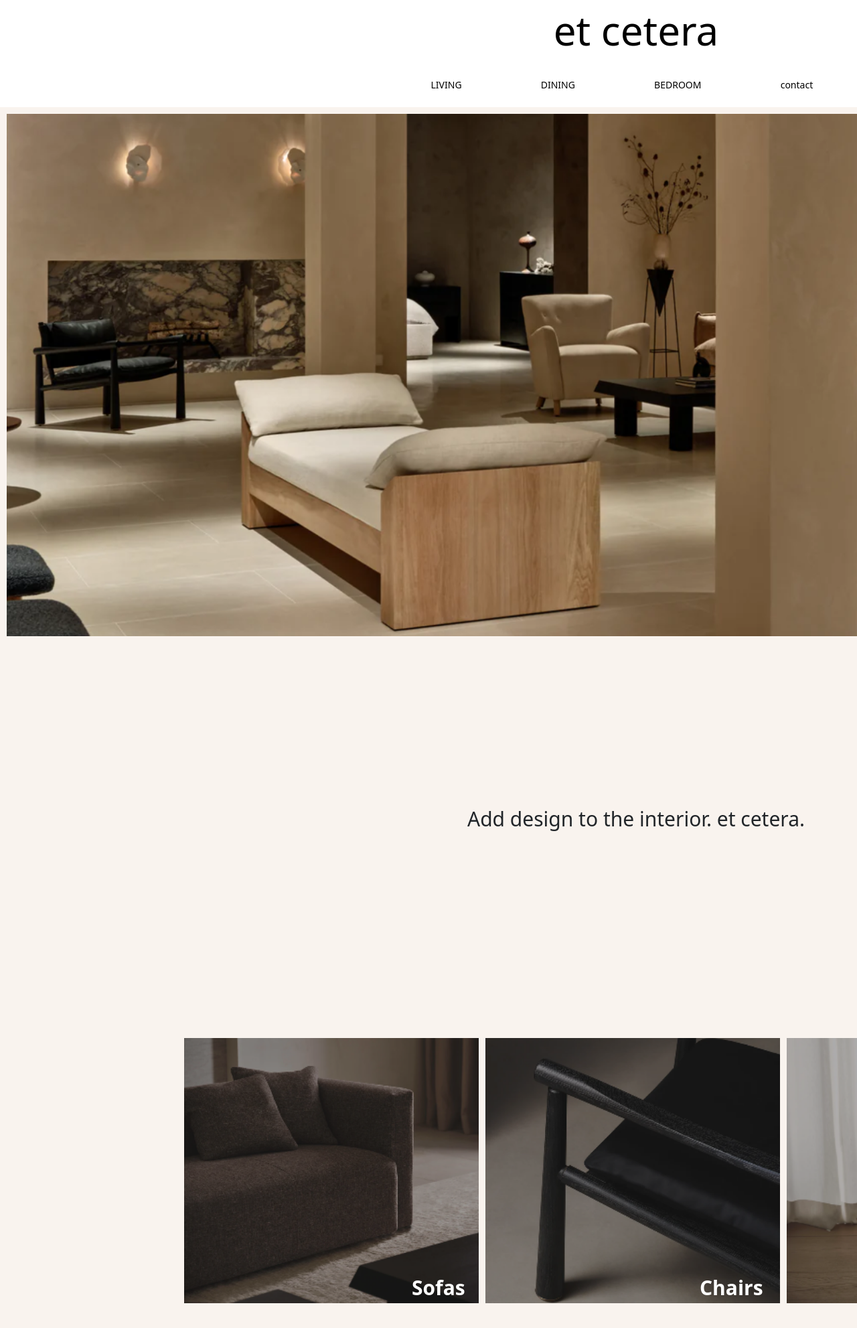
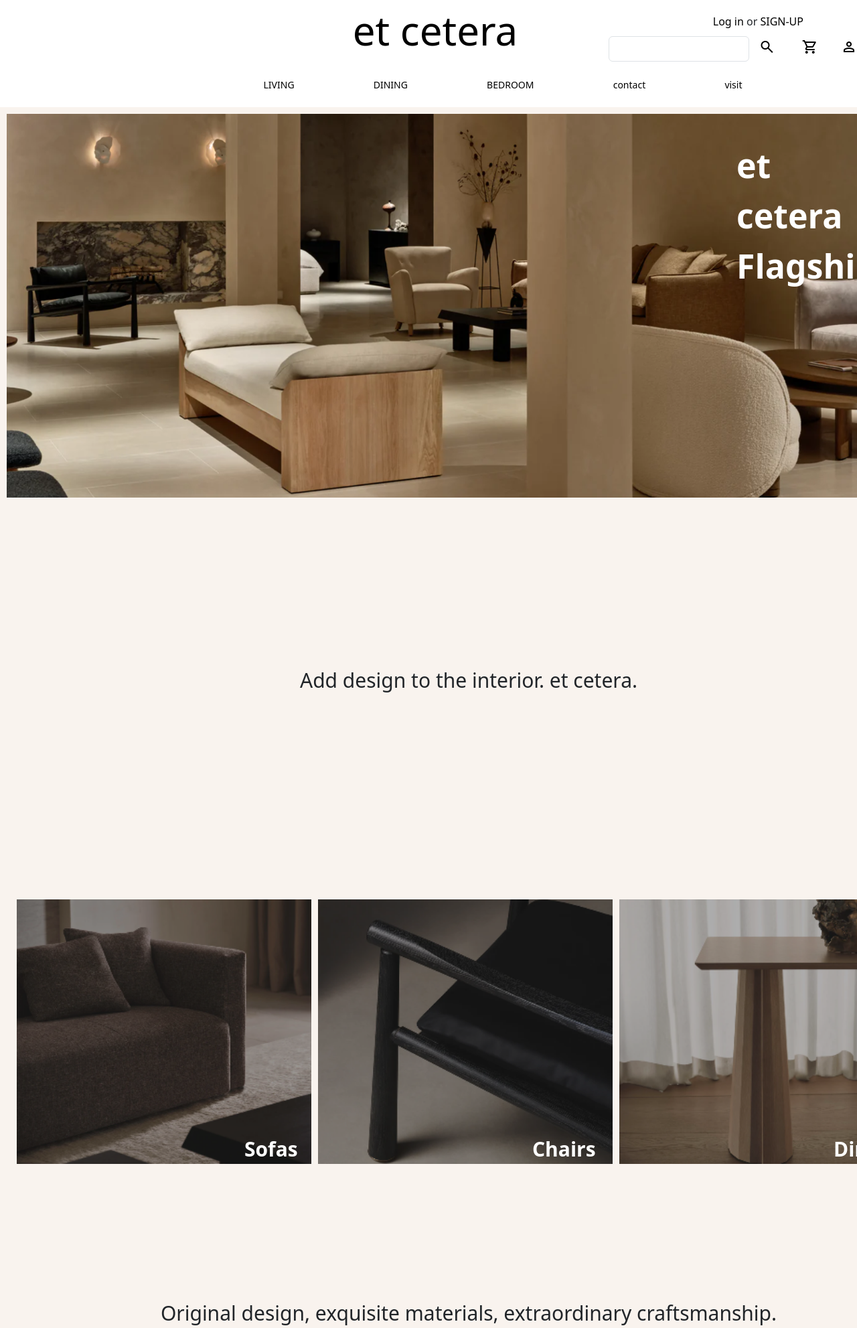
Before and after one commit to muhotalgo/project2024, a FastAPI app: page / in a window 1280 px wide; the page is wider, and only the part inside the window is pictured. Shown: the top 1983 px of that part at 67% size. Run offline with FastAPI, Linux system fonts and the light colour scheme; some web fonts are replaced.

Commit message:
header, footer, index - 수정

```diff
--- a/views/static/css/mainPage.css
+++ b/views/static/css/mainPage.css
@@ -1,3 +1,14 @@
+/*main 기본 높이 설정*/
+.all {
+    min-width: 1300px;
+    width: 100%;
+}
+
+main {
+    margin: auto;
+
+}
+
 /* a 링크 관련 */
 a:link { text-decoration: none; color: black }
 a:visited { color: black }
@@ -48,41 +59,39 @@ header, main {
 /* =========== HEADER ========== */
 /* header */
 header {
-    min-width: 1900px;
     width: 100%;
+    text-align: center;
+    background-color: white;
     position: fixed;
     z-index: 1;
-    display: block;
+
     /* 화면축소했을 때 한계까지 헤더 다 보이게하는 크기 */
     /* min-width: 1100px; */
 }
 header .inner {
-    background-color: white;
-    min-width: 1900px;
-    width: 100%;
     position: relative;
 }
 
 header .inner, .headerback{
     height: 160px;
 }
-
 header .top {
+    text-align: center;
     position: absolute;
-    min-width: 1900px;
     width: 100%;
 }
 
 header .logo_contain {
-    min-width: 100%;
-    max-width: 100%;
+    min-width: 1300px;
     height: 0 ;
     text-align: center;
 }
 header .logo {
+    min-width: 1300px;
     font-size: 60px;
 }
 header .inner_submenu_right {
+    min-width: 1300px;
     list-style: none;
     text-align: right;
     padding-right: 100px;
@@ -92,7 +101,7 @@ header .inner_submenu_right {
 
 header .center {
     text-align: center;
-    width: 100%;
+    min-width: 1400px;
 }
 header .center ul li {
     list-style: none;
@@ -101,7 +110,7 @@ header .center ul li {
     font-size: 14px;
 }
 header .right {
-    width: 100%;
+    min-width: 1300px;
     height: 70px;
     text-align: right;
     margin:0 20px 0 0 ;
@@ -138,6 +147,7 @@ header .search_bar {
 /* =========== FOOTER ========== */
 /* ======= FOOTER Top ====== */
 .footer_top {
+    min-width: 1300px;
     position: relative;
     width: 100%;
     height: 50px;
@@ -187,6 +197,7 @@ header .search_bar {
 
 /* ======= FOOTER Bottom======= */
 footer {
+    width: 100%;
     position: relative;
     vertical-align: top;
     padding: 2vh;
--- a/views/templates/base.html
+++ b/views/templates/base.html
@@ -22,10 +22,11 @@
     {% block style %} {% endblock %}
 </head>
 <body>
-
+<div class="all">
 {% include 'include/header.html' %}
 {% block main %} {% endblock %}
 {% include 'include/footer.html' %}
+</div>
 {% block script %} {% endblock %}
 </body>
 </html>
--- a/views/templates/index.html
+++ b/views/templates/index.html
@@ -2,17 +2,19 @@
 {% block style %}
 <style>
     main {
-        min-width: 1900px;
+        min-width: 1400px;
+        width: 100%;
         background: #F9F3EE;
         display: grid;
         place-items: center;
+        margin: auto;
     }
     .main1_1 {
         position: relative;
         float: left;
     }
     .main1_img1 {
-        width: 1900px;
+        width: 100%;
         padding: 10px;"
 
     }
```
